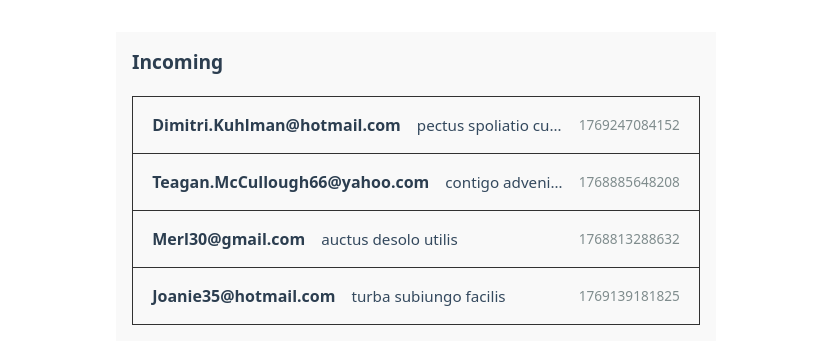
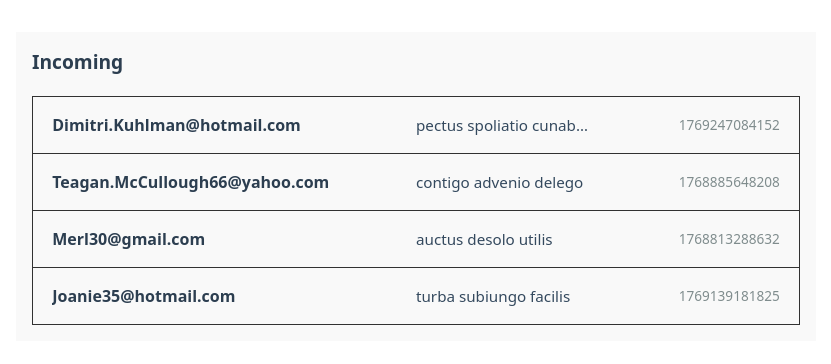
Before and after one commit to alexbog1985/neto-js-RxJS-frontend, a website built with webpack: page src/index.html in a window 1280 px wide. Shown: the whole page, without its empty margins (224-1055 px from the left). Built offline with nearby package versions, Linux system fonts and the light colour scheme.

Commit message:
поправил стили

```diff
--- a/src/css/Polling.css
+++ b/src/css/Polling.css
@@ -1,5 +1,5 @@
 .message-container {
-  max-width: 600px;
+  max-width: 800px;
   margin: 2rem auto;
   padding: 1rem;
   background-color: #f9f9f9;
@@ -22,13 +22,13 @@
 
 .message-card {
   display: flex;
-  justify-content: space-between;
+  min-width: 0;
   align-items: center;
   padding: 1rem 1.2rem;
-  border-left: 1px solid #323232;
-  border-right: 1px solid #323232;
-  border-bottom: 1px solid #323232;
+  border: 1px solid #323232;
+  border-top: none;
   gap: 1rem;
+  text-align: left;
 }
 
 .message-card:first-child{
@@ -36,14 +36,17 @@
 }
 
 .message-card-from {
-  flex: 1;
+  flex: 2;
   font-weight: 600;
   color: #2c3e50;
   font-size: 1rem;
+  white-space: nowrap;
+  overflow: hidden;
+  text-overflow: ellipsis;
 }
 
 .message-card-subj {
-  flex: 2;
+  flex: 1;
   color: #34495e;
   font-size: 0.95rem;
   text-overflow: ellipsis;
@@ -57,4 +60,6 @@
   color: #7f8c8d;
   font-size: 0.85rem;
   white-space: nowrap;
+  overflow: hidden;
+  text-overflow: ellipsis;
 }
```
Also changed, not shown: 1 other file.
